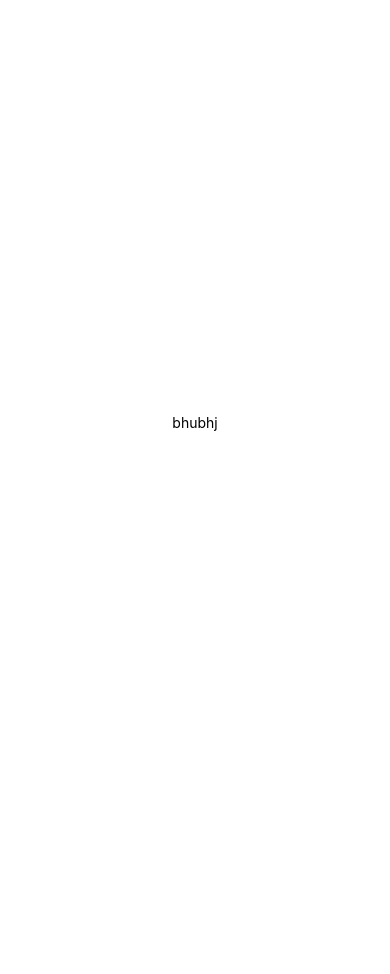
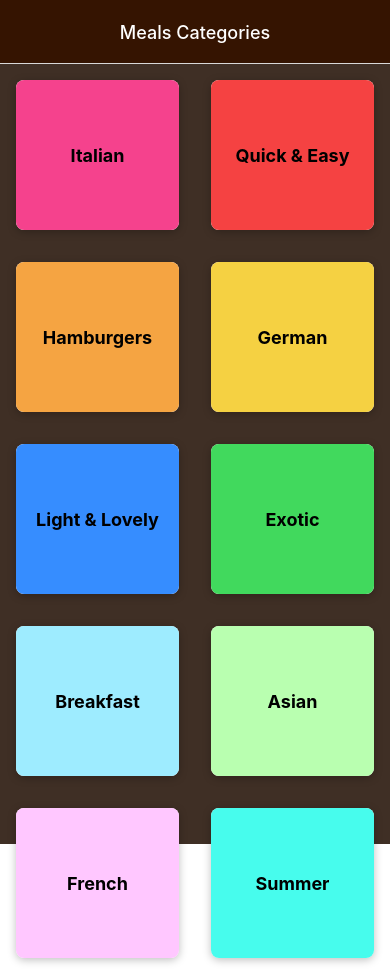
Before and after one commit to shauliAharon/MealsApp, a React Native app: screen /MealsCategories in a window 390 px wide. Before the commit the page ends 844 px from the top, so only its background shows below. Built offline with nearby package versions, Linux system fonts and the light colour scheme.

Commit message:
dev DetailsItem

```diff
--- a/App.js
+++ b/App.js
@@ -1,12 +1,52 @@
 import { StatusBar } from "expo-status-bar";
 import { StyleSheet, Text, View } from "react-native";
+import CategoriesScreen from "./screens/CategoriesScreen";
+import { NavigationContainer } from "@react-navigation/native";
+import { createNativeStackNavigator } from "@react-navigation/native-stack";
+import MealsOverviewScreen from "./screens/MealsOverviewScreen";
+import DetailsMealScreen from "./screens/DetailsMealScreen";
+
+const Stack = createNativeStackNavigator();
 
 export default function App() {
+  createNativeStackNavigator;
   return (
-    <View style={styles.container}>
-      <Text>bhubhj</Text>
-      <StatusBar style="auto" />
-    </View>
+    <>
+      <StatusBar style="light" />
+      <NavigationContainer>
+        <Stack.Navigator
+          initialRouteName="MealsCategories"
+          screenOptions={{
+            headerStyle: { backgroundColor: "#351401" },
+            headerTintColor: "white",
+            contentStyle: { backgroundColor: "#3f2f25" },
+            headerTitleAlign: "center",
+          }}
+        >
+          <Stack.Screen
+            name="MealsCategories"
+            component={CategoriesScreen}
+            options={{
+              title: "Meals Categories",
+            }}
+          />
+          <Stack.Screen
+            name="MealsOverview"
+            component={MealsOverviewScreen}
+            // options={({ route, navigation }) => {
+            //   const catId = route.params.categoryId;
+            //   return {
+            //     title: catId,
+            //   };
+            // }}
+          />
+          <Stack.Screen
+            name="DetailsMealScreen"
+            component={DetailsMealScreen}
+          />
+        </Stack.Navigator>
+      </NavigationContainer>
+    </>
   );
 }
 
--- a/app.json
+++ b/app.json
@@ -3,17 +3,16 @@
     "name": "MealsApp",
     "slug": "MealsApp",
     "version": "1.0.0",
-    "orientation": "portrait",
+    "orientation": "defult",
     "icon": "./assets/icon.png",
+    "backgroundColor": "#24180f",
     "userInterfaceStyle": "light",
     "splash": {
       "image": "./assets/splash.png",
       "resizeMode": "contain",
       "backgroundColor": "#ffffff"
     },
-    "assetBundlePatterns": [
-      "**/*"
-    ],
+    "assetBundlePatterns": ["**/*"],
     "ios": {
       "supportsTablet": true
     },
--- /dev/null
+++ b/components/CategoryGridTile.js
@@ -0,0 +1,53 @@
+import { Platform, Pressable, StyleSheet, Text, View } from "react-native";
+
+function CategoryGridTile({ title, color, onPress }) {
+  return (
+    <View style={styles.gridItem}>
+      <Pressable
+        android_ripple={{ color: "#ccc" }}
+        style={({ pressed }) => [
+          styles.button,
+          pressed ? styles.buttenPressed : null,
+        ]}
+        onPress={onPress}
+      >
+        <View style={[styles.innerContainer, { backgroundColor: color }]}>
+          <Text style={styles.title}>{title}</Text>
+        </View>
+      </Pressable>
+    </View>
+  );
+}
+export default CategoryGridTile;
+const styles = StyleSheet.create({
+  gridItem: {
+    flex: 1,
+    margin: 16,
+    height: 150,
+    borderRadius: 8,
+    elevation: 4,
+    backgroundColor: "white",
+    shadowColor: "black",
+    shadowOpacity: 0.25,
+    shadowOffset: { width: 0, height: 2 },
+    shadowRadius: 8,
+    overflow: Platform.OS === "android" ? "hidden" : "visible",
+  },
+  button: {
+    flex: 1,
+  },
+  buttenPressed: {
+    opacity: 0.5,
+  },
+  innerContainer: {
+    flex: 1,
+    padding: 16,
+    justifyContent: "center",
+    alignItems: "center",
+    borderRadius: 8,
+  },
+  title: {
+    fontWeight: "bold",
+    fontSize: 18,
+  },
+});
--- /dev/null
+++ b/components/DetailsItem.js
@@ -0,0 +1,54 @@
+import { Image, Platform, StyleSheet, Text, View } from "react-native";
+
+function DetailsItem({ steps }) {
+  return (
+    <View style={styles.mealItem}>
+      <Text style={styles.title}>STEPS {steps}</Text>
+    </View>
+  );
+}
+
+export default DetailsItem;
+
+const styles = StyleSheet.create({
+  mealItem: {
+    margin: 16,
+    borderRadius: 8,
+    overflow: "hidden",
+    backgroundColor: "white",
+    elevation: 4,
+    shadowColor: "black",
+    shadowOpacity: 0.25,
+    shadowOffset: { width: 0, height: 2 },
+    shadowRadius: 8,
+    overflow: Platform.OS === "android" ? "hidden" : "visible",
+  },
+  //   innerContainer: {
+  //     borderRadius: 8,
+  //     overflow: "hidden",
+  //   },
+  //   image: {
+  //     width: "100%",
+  //     height: 200,
+  //   },
+  title: {
+    fontWeight: "bold",
+    textAlign: "center",
+    fontSize: 18,
+    margin: 8,
+    color: "blue",
+  },
+  //   details: {
+  //     flexDirection: "row",
+  //     alignItems: "center",
+  //     padding: 8,
+  //     justifyContent: "center",
+  //   },
+  //   detailsItem: {
+  //     marginHorizontal: 4,
+  //     fontSize: 14,
+  //   },
+  //   buttenPressed: {
+  //     opacity: 0.5,
+  //   },
+});
--- /dev/null
+++ b/components/MeatItem.js
@@ -0,0 +1,85 @@
+import {
+  Image,
+  Platform,
+  Pressable,
+  StyleSheet,
+  Text,
+  View,
+} from "react-native";
+
+function MeatItem({
+  title,
+  steps,
+  imageUrl,
+  duration,
+  complexity,
+  affordability,
+  onPress
+}) {
+  return (
+    <View style={styles.mealItem}>
+      <Pressable
+        android_ripple={{ color: "#ccc" }}
+        style={({ pressed }) => [pressed ? styles.buttenPressed : null]}
+        onPress={onPress}
+      >
+        <View style={styles.innerContainer}>
+          <View>
+            <Image style={styles.image} source={{ uri: imageUrl }} />
+            <Text style={styles.title}>{title}</Text>
+          </View>
+          <View style={styles.details}>
+            <Text style={styles.detailsItem}> {duration} M</Text>
+            <Text style={styles.detailsItem}> {complexity.toUpperCase()}</Text>
+            <Text style={styles.detailsItem}>
+              {affordability.toUpperCase()}
+            </Text>
+            {/* <Text>STEPS {steps}</Text> */}
+          </View>
+        </View>
+      </Pressable>
+    </View>
+  );
+}
+export default MeatItem;
+const styles = StyleSheet.create({
+  mealItem: {
+    margin: 16,
+    borderRadius: 8,
+    overflow: "hidden",
+    backgroundColor: "white",
+    elevation: 4,
+    shadowColor: "black",
+    shadowOpacity: 0.25,
+    shadowOffset: { width: 0, height: 2 },
+    shadowRadius: 8,
+    overflow: Platform.OS === "android" ? "hidden" : "visible",
+  },
+  innerContainer: {
+    borderRadius: 8,
+    overflow: "hidden",
+  },
+  image: {
+    width: "100%",
+    height: 200,
+  },
+  title: {
+    fontWeight: "bold",
+    textAlign: "center",
+    fontSize: 18,
+    margin: 8,
+  },
+  details: {
+    flexDirection: "row",
+    alignItems: "center",
+    padding: 8,
+    justifyContent: "center",
+  },
+  detailsItem: {
+    marginHorizontal: 4,
+    fontSize: 14,
+  },
+  buttenPressed: {
+    opacity: 0.5,
+  },
+});
--- a/package.json
+++ b/package.json
@@ -9,10 +9,14 @@
     "web": "expo start --web"
   },
   "dependencies": {
+    "@react-navigation/native": "^6.1.17",
+    "@react-navigation/native-stack": "^6.9.26",
     "expo": "~50.0.14",
     "expo-status-bar": "~1.11.1",
     "react": "18.2.0",
-    "react-native": "0.73.6"
+    "react-native": "0.73.6",
+    "react-native-safe-area-context": "4.8.2",
+    "react-native-screens": "~3.29.0"
   },
   "devDependencies": {
     "@babel/core": "^7.20.0"
--- /dev/null
+++ b/screens/CategoriesScreen.js
@@ -0,0 +1,31 @@
+import { FlatList, Text, View } from "react-native";
+import { CATEGORIES } from "../data/dummy-data";
+import CategoryGridTile from "../components/CategoryGridTile";
+
+function CategoriesScreen({ navigation }) {
+  function renderCategoriesItem(itemData) {
+    function pressHandler() {
+      navigation.navigate("MealsOverview", {
+        categoryId: itemData.item.id,
+      });
+    }
+    return (
+      <CategoryGridTile
+        title={itemData.item.title}
+        color={itemData.item.color}
+        onPress={pressHandler}
+      />
+    );
+  }
+  return (
+    <View>
+      <FlatList
+        data={CATEGORIES}
+        keyExtractor={(item) => item.id}
+        renderItem={renderCategoriesItem}
+        numColumns={2}
+      />
+    </View>
+  );
+}
+export default CategoriesScreen;
--- /dev/null
+++ b/screens/DetailsMealScreen.js
@@ -0,0 +1,54 @@
+import { FlatList, StyleSheet, Text, View } from "react-native";
+import { MEALS, CATEGORIES } from "../data/dummy-data";
+import { useLayoutEffect } from "react";
+import DetailsItem from "../components/DetailsItem";
+
+function DetailsMealScreen({ route, navigation }) {
+  // return<Text>DetailsMealScreen</Text>
+  const catId = route.params.categoryId;
+  const displayedMeals = MEALS.filter((DetailsItems) => {
+    return DetailsItems.categoryIds.indexOf(catId) >= 0;
+  });
+
+  //   useLayoutEffect(() => {
+  //     const categoryTitle = CATEGORIES.find(
+  //       (category) => category.id === catId
+  //     ).title;
+  //     navigation.setOptions({
+  //       title: categoryTitle,
+  //     });
+  //   }, [catId, navigation]);
+  console.log(catId);
+  console.log(displayedMeals);
+  function renderDetailsItem(itemData) {
+    navigation.navigate({
+      categoryId: itemData.item.id,
+    });
+    const DetailsItemProps = {
+      title: itemData.item.title,
+      //   steps: itemData.item.steps,
+      imageUrl: itemData.item.imageUrl,
+      duration: itemData.item.duration,
+      complexity: itemData.item.complexity,
+      affordability: itemData.item.affordability,
+    };
+    console.log(DetailsItemProps);
+    return <DetailsItem steps={itemData.item.steps} />;
+  }
+  return (
+    <View style={styles.container}>
+      <FlatList
+        data={displayedMeals}
+        keyExtractor={(item) => item.id}
+        renderItem={renderDetailsItem}
+      />
+    </View>
+  );
+}
+export default DetailsMealScreen;
+const styles = StyleSheet.create({
+  container: {
+    flex: 1,
+    padding: 16,
+  },
+});
--- /dev/null
+++ b/screens/MealsOverviewScreen.js
@@ -0,0 +1,53 @@
+import { FlatList, StyleSheet, Text, View } from "react-native";
+import { MEALS, CATEGORIES } from "../data/dummy-data";
+import MeatItem from "../components/MeatItem";
+import { useLayoutEffect } from "react";
+
+function MealsOverviewScreen({ route, navigation }) {
+  const catId = route.params.categoryId;
+  const displayedMeals = MEALS.filter((mealItem) => {
+    return mealItem.categoryIds.indexOf(catId) >= 0;
+  });
+  useLayoutEffect(() => {
+    const categoryTitle = CATEGORIES.find(
+      (category) => category.id === catId
+    ).title;
+    navigation.setOptions({
+      title: categoryTitle,
+    });
+  }, [catId, navigation]);
+
+  function renderMealItem(itemData) {
+    function pressHandler() {
+        navigation.navigate("DetailsMealScreen", {
+          categoryId: itemData.item.id,
+        });
+      }
+    const mealItemProps = {
+      title: itemData.item.title,
+      //   steps: itemData.item.steps,
+      imageUrl: itemData.item.imageUrl,
+      duration: itemData.item.duration,
+      complexity: itemData.item.complexity,
+      affordability: itemData.item.affordability,
+    };
+    return <MeatItem {...mealItemProps} onPress={pressHandler} />;
+  }
+
+  return (
+    <View style={styles.container}>
+      <FlatList
+        data={displayedMeals}
+        keyExtractor={(item) => item.id}
+        renderItem={renderMealItem}
+      />
+    </View>
+  );
+}
+export default MealsOverviewScreen;
+const styles = StyleSheet.create({
+  container: {
+    flex: 1,
+    padding: 16,
+  },
+});
```
Also changed, not shown: 1 other file (tests, documents, lock files or other folders).
